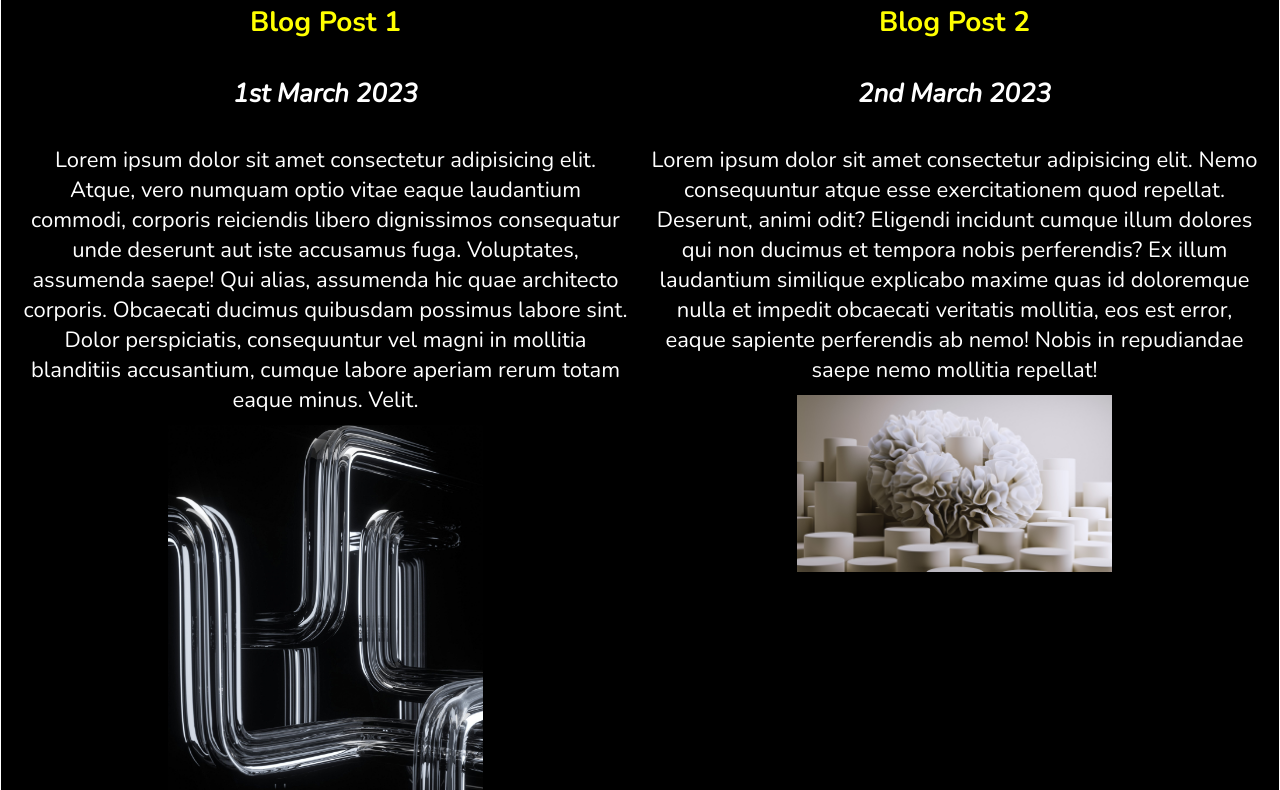
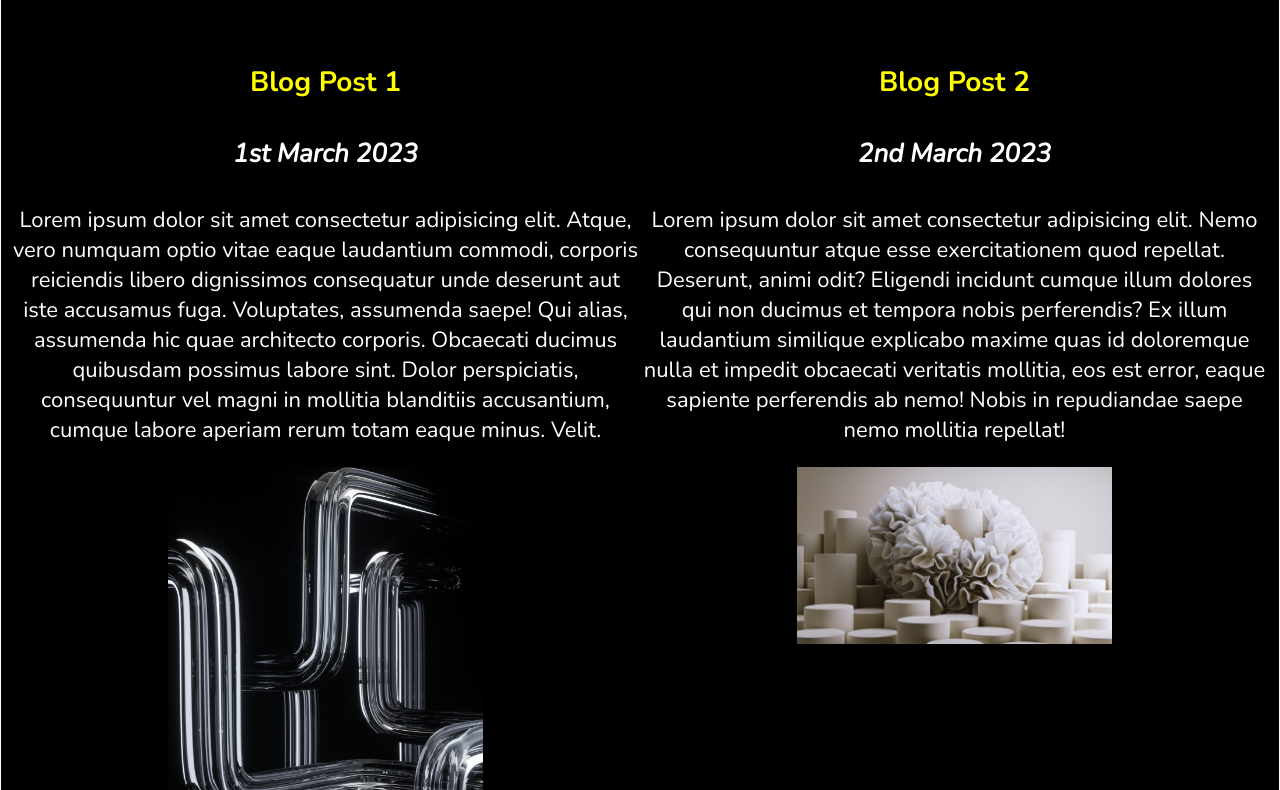
Before and after one commit to zakaryjs/CA-T1A2-Portfolio, a plain HTML site: page pages/blog.html in a window 1280 px wide. Shown: the part 485-1275 px from the top of the page. Drawn offline with nearby package versions, Linux system fonts and the light colour scheme.

```diff
--- a/styles/pages/blog.scss
+++ b/styles/pages/blog.scss
@@ -73,10 +73,6 @@ main {
 }
 
 @media screen and (min-width: 600px) {
-
-    p {
-        margin: 10px;
-    }
 
     h1 {
         font-size: 32px;
```
Also changed, not shown: styles/pages/blog.css, 1 other file.
